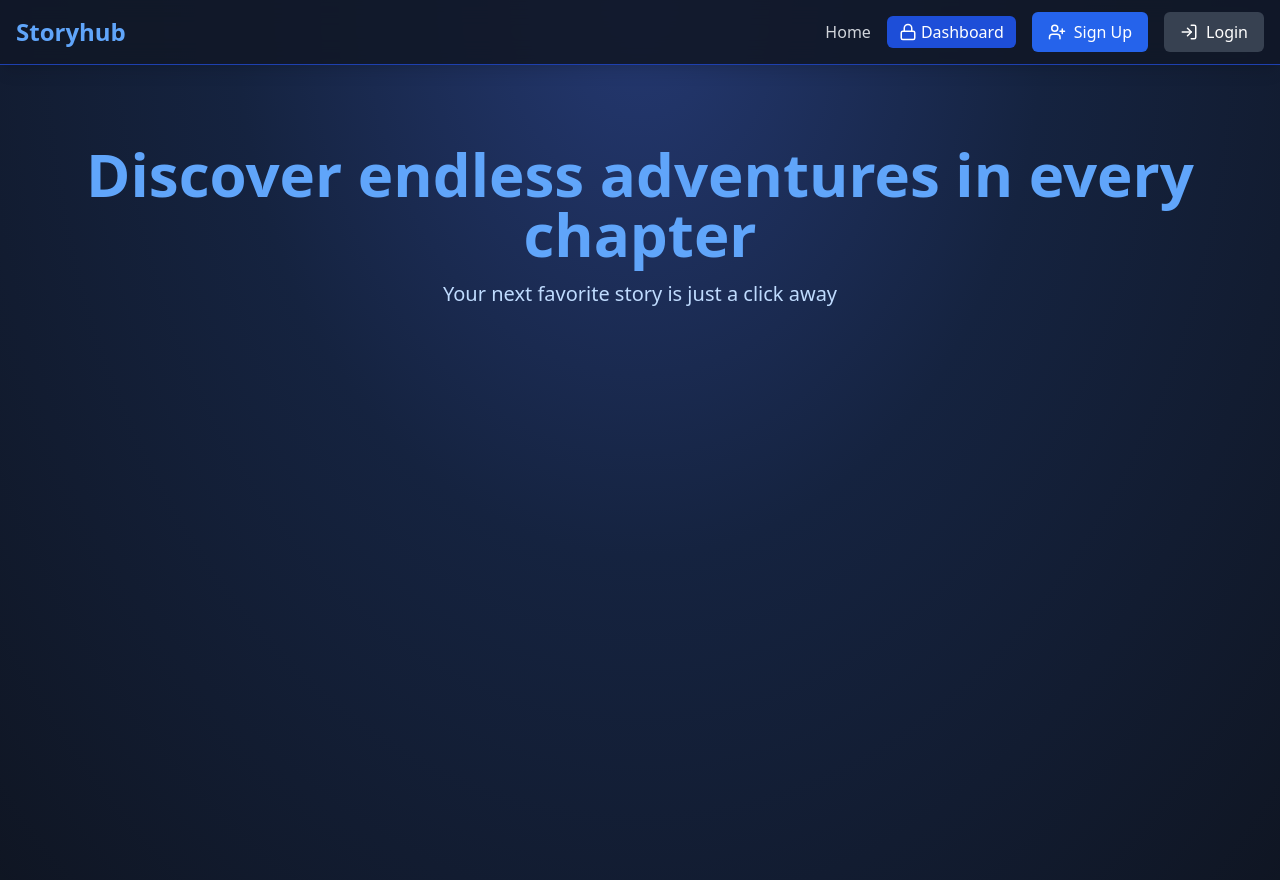
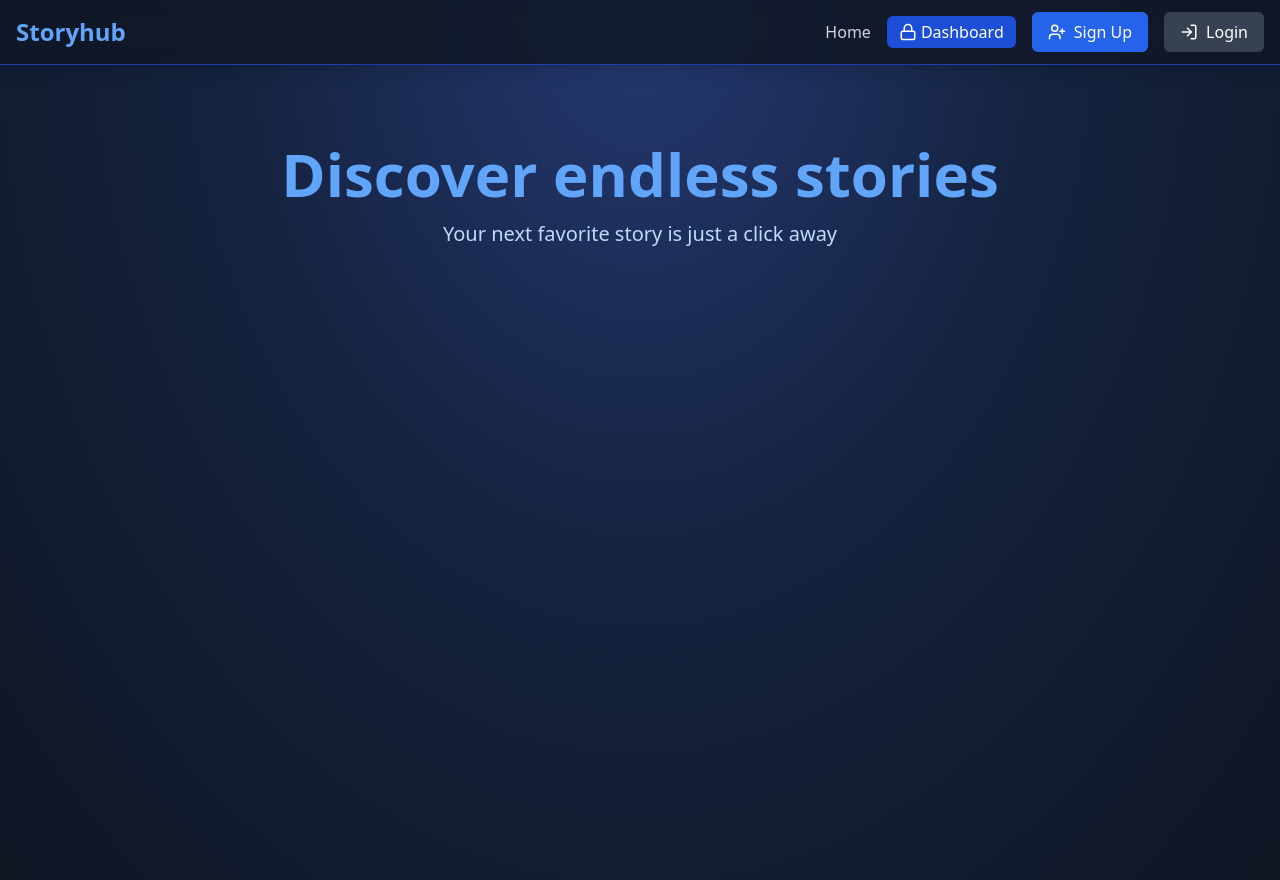
Before and after one commit to moyfdzz/storyhub, a React (Vite) app in the folder frontend/: page / in a window 1280 px wide. Built offline with nearby package versions, Linux system fonts and the light colour scheme.

Commit message:
Change main header title

```diff
--- a/frontend/src/pages/HomePage.jsx
+++ b/frontend/src/pages/HomePage.jsx
@@ -3,7 +3,7 @@ const HomePage = () => {
     <div className="relative min-h-screen text-white overflow-hidden">
       <div className="relative z-10 max-w-7xl mx-auto px-4 sm:px-6 lg:px-8 py-16">
         <h1 className="text-center text-5xl sm:text-6xl font-bold text-blue-400 mb-4">
-          Discover endless adventures in every chapter
+          Discover endless stories
         </h1>
         <p className="text-center text-xl text-blue-200 mb-12">
           Your next favorite story is just a click away
```
